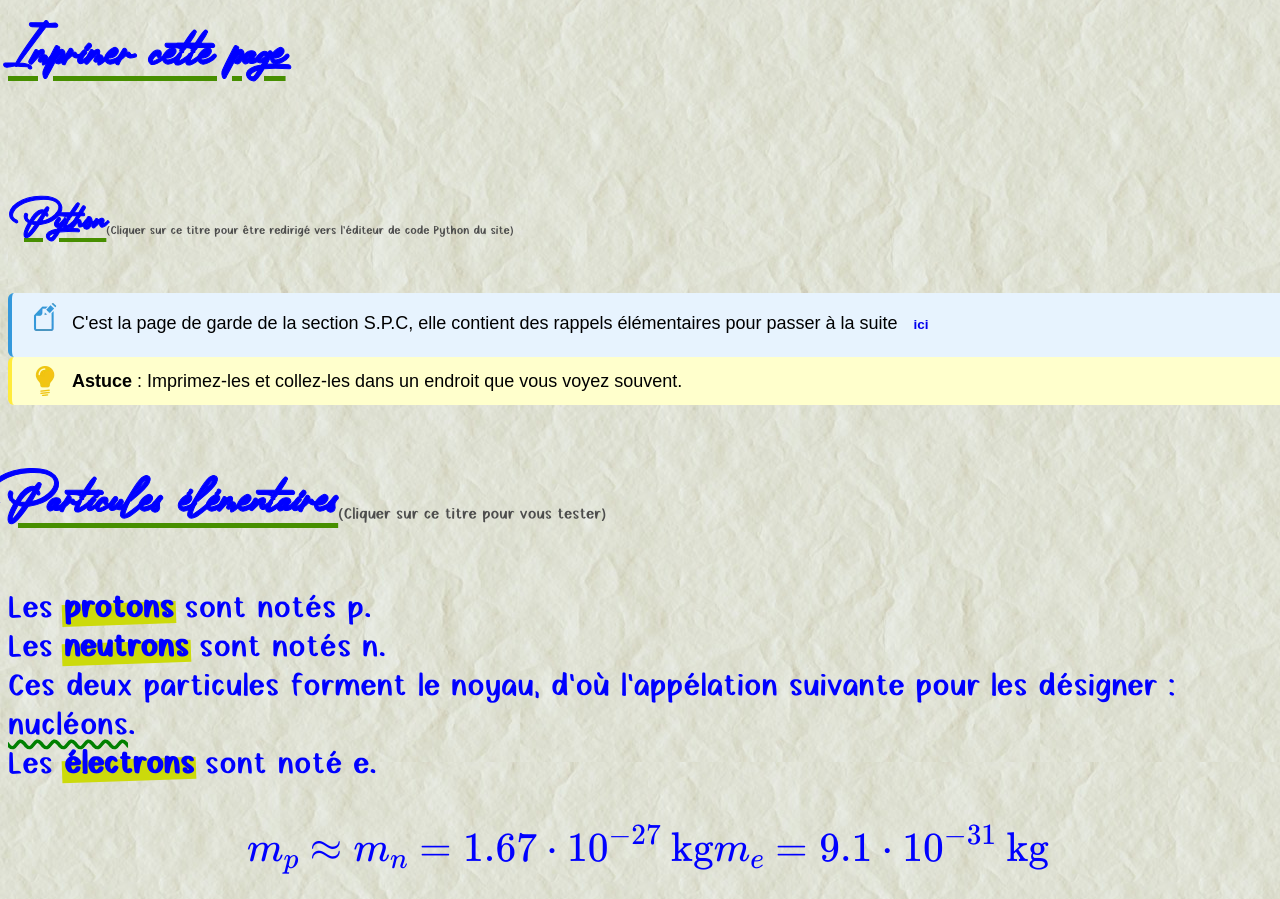
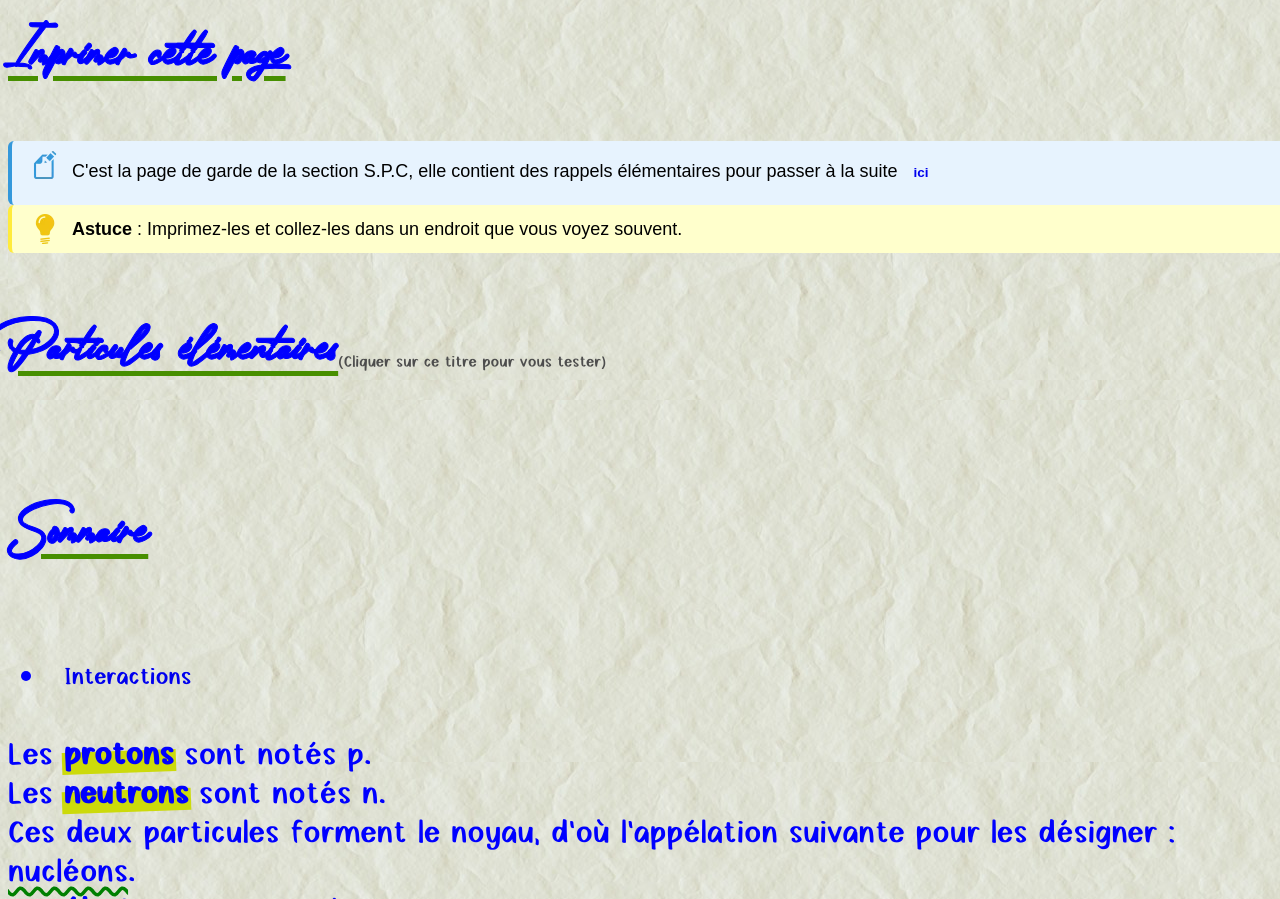
Before and after one commit to Arlequiin/fiches-resume, a website: page public/spc.html in a window 1280 px wide. Shown: the part 408-1307 px from the top of the page. Drawn offline with nearby package versions, Linux system fonts and the light colour scheme; some packages are replaced by stand-ins of ours.

Commit message:
SOmmaire

```diff
--- a/public/spc.html
+++ b/public/spc.html
@@ -63,10 +63,13 @@
 </div>
 </div>
 <span onclick="print()"><h2>Imprimer cette page</h2></span><br>
-<a href="python.html"><h2>Python</h2><annotation>(Cliquer sur ce titre pour être redirigé vers l'éditeur de code Python du site)</annotation></a><br>
 <div class="info">C'est la page de garde de la section S.P.C, elle contient des rappels élémentaires pour passer à la suite<gras><a href="spc/sommaire.html">ici</a></gras><br></div>
 <div class="tips"><gras>Astuce</gras> : Imprimez-les et collez-les dans un endroit que vous voyez souvent.</div>
 <span onclick="openEv()"><h2>Particules élémentaires</h2><annotation>(Cliquer sur ce titre pour vous tester)</annotation></span><br>
+<h2>Sommaire</h2>
+<ul>
+  <li><a href="interactions.html">Interactions</a></li>
+</ul>
 Les <strong>protons</strong> sont notés p.<br>
 Les <strong>neutrons</strong> sont notés n.<br>
 Ces deux particules forment le noyau, d'où l'appélation suivante pour les désigner : <surlign>nucléons</surlign>.<br>
```
